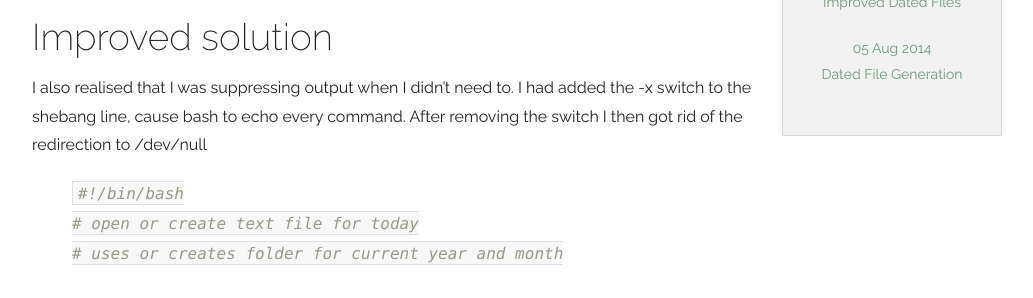
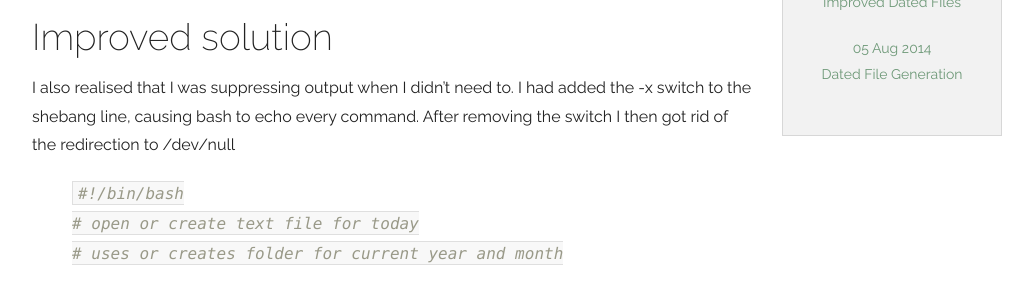
Before and after one commit to wsinned/wsinned.github.io, a Jekyll site: the page built from _posts/2014-08-16-Improved-dated-files.md, in a window 1280 px wide. Shown: the part 807-1105 px from the top of the page, without its empty margins (123-1156 px from the left). Built offline with Jekyll 4.4.1, drawn with Linux system fonts in a browser that asks for light colours; nearby versions of some CDN libraries.

Commit message:
Fixed minor typos.

```diff
--- a/_posts/2014-08-16-Improved-dated-files.md
+++ b/_posts/2014-08-16-Improved-dated-files.md
@@ -20,7 +20,7 @@ it already exists.
 
 ## Improved solution
 
-I also realised that I was suppressing output when I didn't need to. I had added the -x switch to the shebang line, cause bash to echo every command. After removing the switch I then got rid of the redirection to /dev/null
+I also realised that I was suppressing output when I didn't need to. I had added the -x switch to the shebang line, causing bash to echo every command. After removing the switch I then got rid of the redirection to /dev/null
 
 {% highlight Bash %}
 #!/bin/bash
```
Also changed, not shown: _posts/2014-08-17-Automated-Blogging.md (+1 -1 lines).
